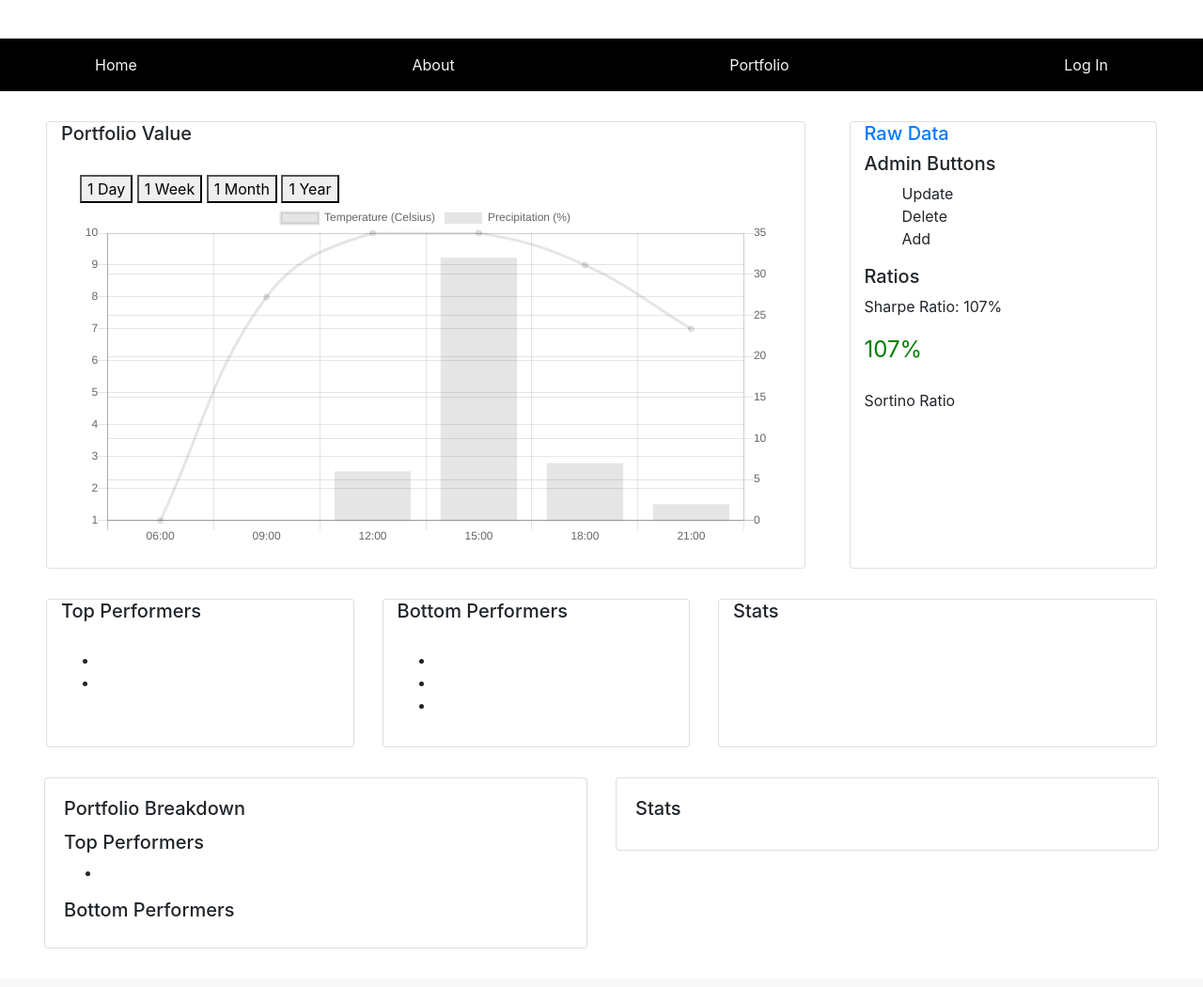
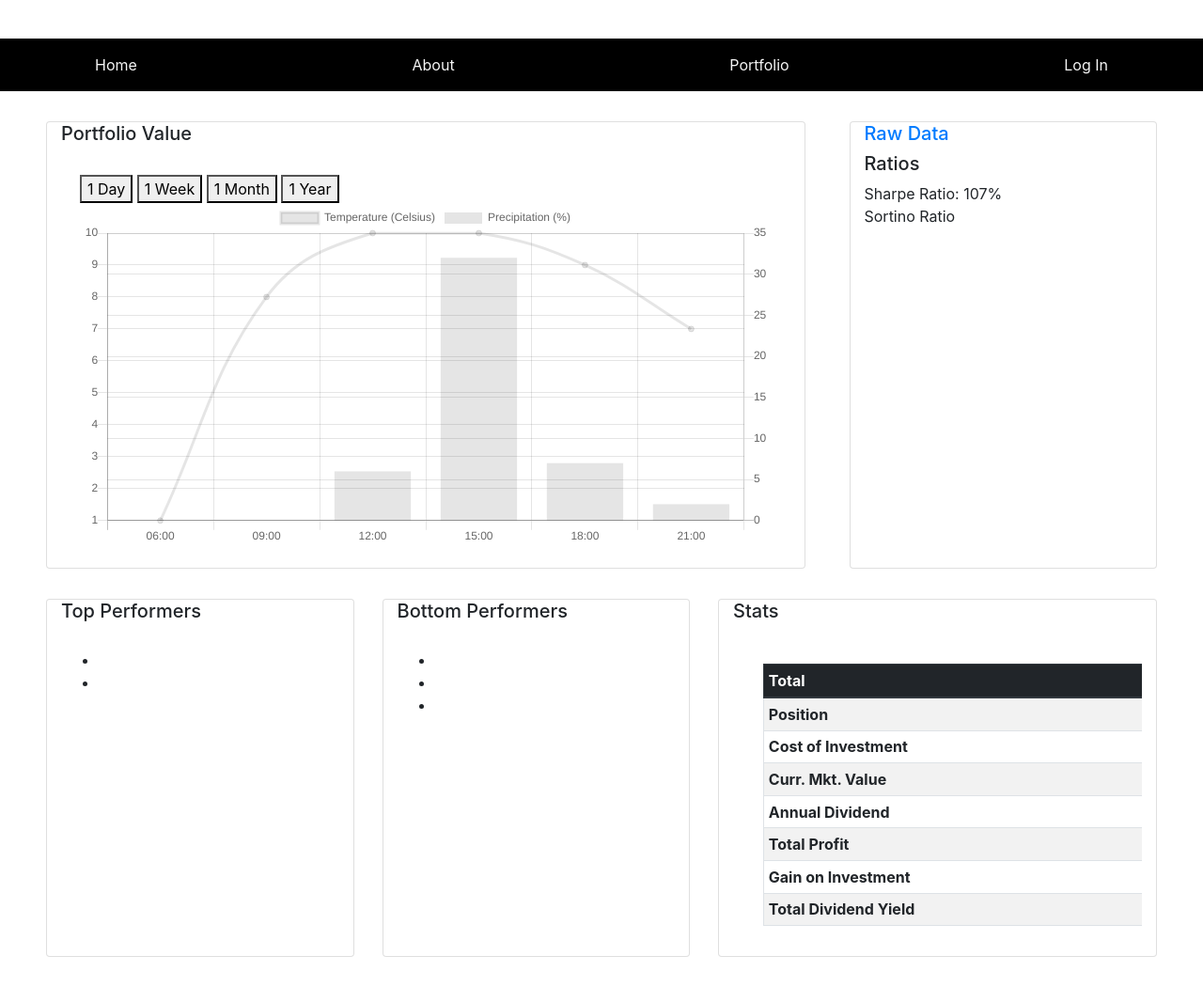
Before and after one commit to RIT-BTP/FMA-Website, a Flask app: page /portfolio in a window 1280 px wide. Shown: the part 213-1263 px from the top of the page at 94% size. Before the commit the page ends 1222 px from the top, so only its background shows below. Run offline with Flask 2, Linux system fonts and the light colour scheme; lists and menus that the app fills with data are empty; some libraries are stand-ins or nearby versions.

Commit message:
portfolio changes

```diff
--- a/app/templates/portfolio.html
+++ b/app/templates/portfolio.html
@@ -20,24 +20,23 @@
     </div>
     <div class="card col-md-3" style="margin-right:4rem; margin-top: 2rem;">
         <h5><a href="{{url_for('rawdata')}}">Raw Data</a></h5>
-            <div>
+        <!--<div>
             <h5>Admin Buttons</h5>
             <ol style="list-style-type:none;">
                 <li>Update</li>
                 <li>Delete</li>
                 <li>Add</li>
             </ol>
-            </div>
+        </div>-->
         <h5>Ratios</h5>
         <p class="card-text">Sharpe Ratio: 107%
-                    <div id="portfolio-ch" style="font-size: 1.5rem;color: green;">107%</div>
             </br>Sortino Ratio
         </p>
     </div>
 </div>
 
 <div class="card-deck">
-    <div class="card col-md-3" style="margin-left: 4rem; margin-top:2rem;">
+    <div class="card col-md-3" style="margin-left: 4rem; margin-top:2rem; margin-bottom: 2rem;">
         <h5 class="card-title">Top Performers</h5>
         <p class="card-text">
             <ul>
@@ -46,7 +45,7 @@
             </ul>
         </p>
     </div>
-    <div class="card col-md-3" style="margin-top:2rem;">
+    <div class="card col-md-3" style="margin-top:2rem; margin-bottom: 2rem;">
         <h5 class="card-title">Bottom Performers</h5>
         <p class="card-text">
             <ul>
@@ -56,14 +55,53 @@
             </ul>
         </p>
     </div>
-    <div class="card col-md-6" style="margin-right:4rem;margin-top:2rem;">
+    <div class="card col-md-6" style="margin-right:4rem;margin-top:2rem; margin-bottom: 2rem;">
         <h5 class="card-title">Stats</h5>
-        <p class="card-text">
-        </p>
+        <div class="table-responsive">
+            <table class="table table-striped table-bordered table-hover table-sm" style="margin:2rem;">
+                <thead class="thead-dark">
+                    <tr>
+                        <th scope="col">Total</th>
+                        <th scope="col"></th>
+                    </tr>
+                </thead>
+                <tbody>
+                    <tr>
+                        <th scope=”row”>Position</th>
+                        <td></td>
+                    </tr>
+                    <tr>
+                    <th scope=”row”>Cost of Investment</th>
+                    <td></td>
+                </tr>
+                <tr>
+                    <th scope=”row”>Curr. Mkt. Value</th>
+                    <td></td>
+                </tr>
+                <tr>
+                    <th scope=”row”>Annual Dividend</th>
+                    <td></td>
+                </tr>
+                <tr>
+                    <th scope=”row”>Total Profit</th>
+                    <td></td>
+                </tr>
+                <tr>
+                    <th scope=”row”>Gain on Investment</th>
+                    <td></td>
+                </tr>
+                <tr>
+                    <th scope=”row”>Total Dividend Yield</th>
+                    <td></td>
+                </tr>
+                </tbody>
+            </table>
+
+        </div>
     </div>
 </div>
 
-<div class="row" style="margin:2rem;">
+<!--<div class="row" style="margin:2rem;">
     <div class="col-sm-6">
         <div class="card">
             <div class="card-body">
@@ -83,7 +121,7 @@
             </div>
         </div>
     </div>
-</div>
+</div>-->
 <script>
     var chart_labels = ['06:00', '09:00', '12:00', '15:00', '18:00', '21:00'];
     var temp_dataset = ['1', '8', '10', '10', '9', '7'];
```
Also changed, not shown: app/templates/home.html (+8 -20 lines), app/templates/rawdata.html (+5 -6 lines). Lines whose indentation alone changed are shown as unchanged.
